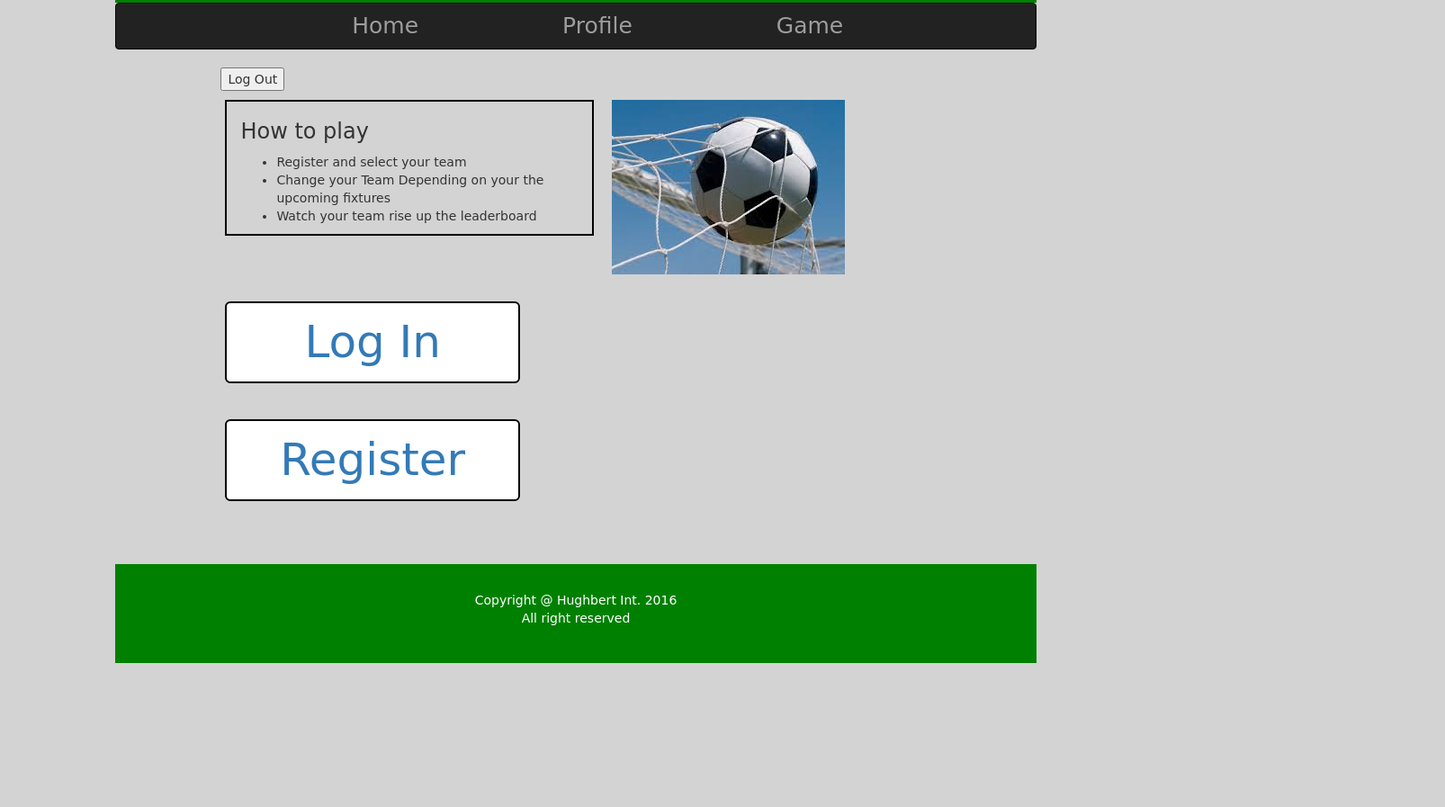
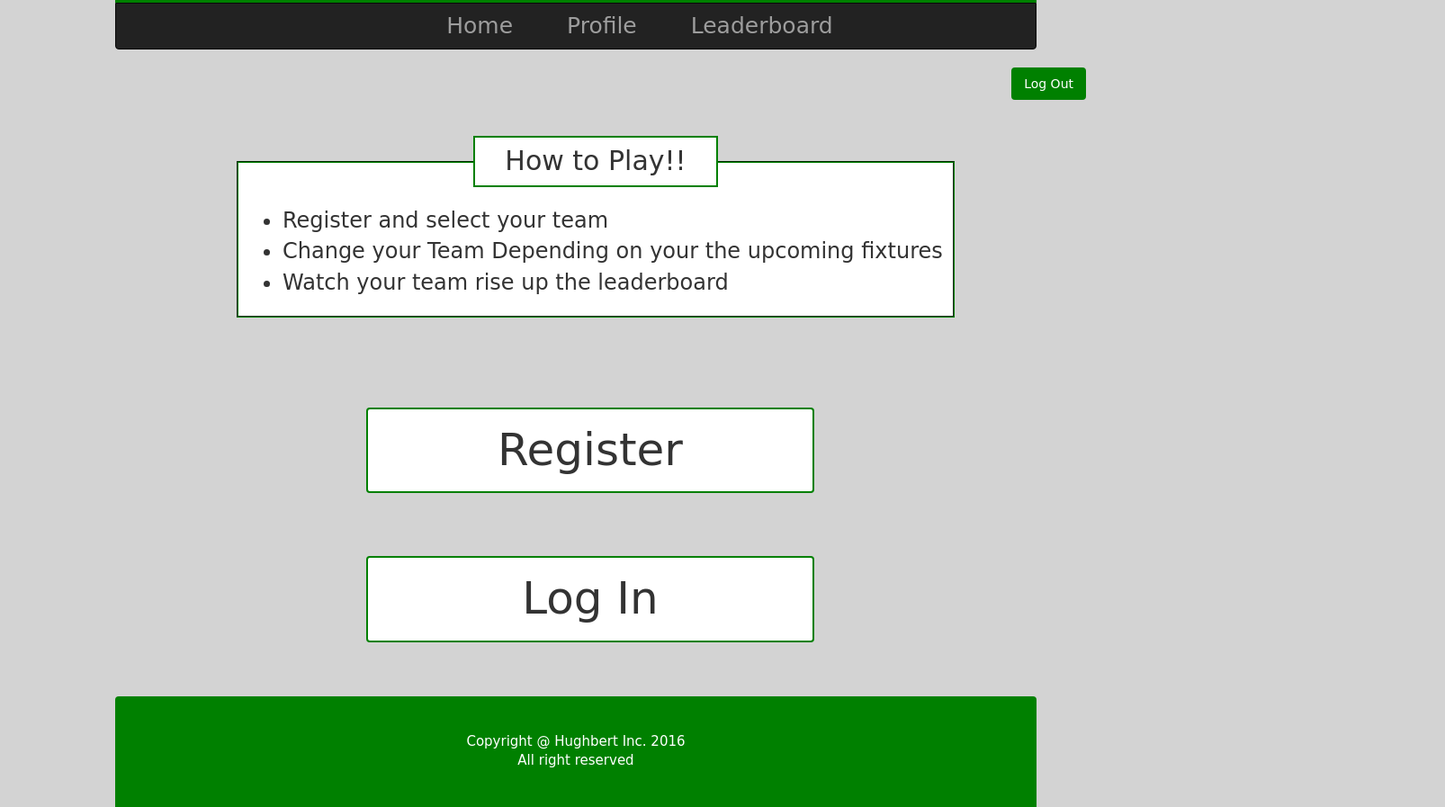
Before and after one commit to hughmcpartlan/hughmcpartlan.github.io, a website: page fantsy-5-aside/logged-in-home.html in a window 1280 px wide. Shown: the part 237-1134 px from the top of the page at 90% size, 1606 px wide, since content can reach past the window. Before the commit the page ends 974 px from the top, so only its background shows below. Drawn offline with nearby package versions, Linux system fonts and the light colour scheme.

Commit message:
log in complete

```diff
--- a/fantsy-5-aside/logged-in-home.html
+++ b/fantsy-5-aside/logged-in-home.html
@@ -2,35 +2,68 @@
 <html lang="en">
 <head>
 	<meta charset="UTF-8">
-
 	<title>Home</title>
 	<link rel="stylesheet" type="text/css" href="https://maxcdn.bootstrapcdn.com/bootstrap/3.3.7/css/bootstrap.min.css">
 	<style type="text/css">
-
 		body {
 			font-family: cursive;
 			width: 80%;
-			margin: 0 auto;
+			margin:0 auto;
+			font-size: 50px;
 			background-color: #d3d3d3;
-
 		}
 
 		nav {
 			font-size: 25px;
+			text-align: center;
+			/*margin: 0 auto;*/
+			padding: 0 30%;
+
 		}
 
-		header {
-			margin:0 auto;
-			width: 100%;
-
+		legend {
+			font-size: 30px;
+			background-color: white;
+			border: 2px solid green;
+			padding: 5px;
+			text-align: center;
+			width: 35%;
 		}
 		footer {
 			background-color: green;
-			color: white;
-			padding: 30px;
+			color:white;
+			text-align: center;
+			padding-top: 40px;
+			padding-bottom: 30px;
+			border-top-left-radius: 4px;
+			border-top-right-radius: 4px;
+			margin-bottom: 0 auto;
+			font-size: 15px;
+		}
 
-			margin:0 auto;
-			margin-top: 50px;
+		fieldset.howto-border {
+			border: 2px groove green;
+			width:70%;
+		    padding:0 9px;
+		    margin: 120px;
+		    background-color: white;
+		    font-size: 24px;
+		    padding-bottom: 10px;
+		    margin-top: 40px;
+		    margin-bottom: 40px;
+
+			}
+		legend.howto-border {
+			text-align: left;
+		}
+		h1 {
+			font-size: 40px;
+			text-decoration: none;
+			font-color: white;
+		}
+
+		img {
+			border:2px solid green;
 		}
 
 		.jumbotron a {
@@ -40,66 +73,74 @@
 		}
 
 
-		#howTo {
-			border: 2px solid black;
-			margin: 10px 20px;
+		.jumbotron {
+			background-color: green;
+			color: white;
+			text-align: center;
+			margin: 0 auto;
 		}
-		.head {
+		.navbar {
+			border-top-left-radius: 0px;
+			border-top-right-radius: 0px;
+		}
+		.nav>li {
+			margin-left: 30px;
+		}
+
+		.howImg {
+			border:2px solid red;
+		}
+
+
+
+		.container {
+			font-size: 25px;
+		}
+		.container.row {
+			margin: 30px 0;
+		}
+
+		.buttons {
 			text-align: center;
-			background-color: green;
-
-			color: white;
-			padding: 40px;
-			font-size: 50px;
-			margin:0 auto;
+			width: 90%;
+			margin: 0%;
 
 		}
 
-		#footPara {
-			text-align: center;
+		.buts {
+			width: 50%;
+			font-size: 50px;
+			margin: 35px auto;
+			border:2px solid green;
+
+
+			padding: 10px;
+
 		}
 
-		.butt {
-			width: 40%;
+		.log {
+			float: right;
+			border: 2px solid green;
+			background-color: green;
+			color:white;
+			margin-right: 76px;
 
-			margin: 20px; auto;
-			font-size: 50px;
-			color: white;
-			border:2px solid black;
 		}
-		.nav {
-			margin: 0px auto;
-		}
-		.container {
-			width: 80%;
-		}
-		#image {
-			margin: 10px;
-		}
-		.nav>li {
-
-			margin-left: 130px;
+		#but1 {
+			margin-bottom: 60px;
 		}
 
-		.jumbotron {
-			text-align: center;
-			background-color: green;
-			color: white;
-			margin-bottom:0;
+		#but2 {
+			margin-top: 60px;
 		}
 
-		.buttons {
-			border: 2px solid red;
-		}
 	</style>
-
 </head>
 <body>
 	<header>
-
 		<div class="jumbotron">
-			<h1><a href="logged-in-home.html">fantasy-5-aside</a></h1>
-
+			<div class="container">
+				<a href="index.html"><h1>fantasy-5-aside</h1></a>
 				<p>Where goals are all that matters!!!</p>
 
 			</div>
@@ -110,7 +151,7 @@
 				<ul class="nav navbar-nav navbar-just">
 					<li><a href="logged-in-home.html">Home</a></li>
 					<li><a href="profile.html">Profile</a></li>
-					<li><a href="leaderboard.html">Game</a></li>
+					<li><a href="leaderboard.html">Leaderboard</a></li>
 				</ul>
 			</div>
 		</nav>
@@ -118,39 +159,41 @@
 
 	<div class="container">
 		<div>
-			<button>Log Out</button>
+			<a href="index.html" type="submit" class="btn btn-default log">Log Out</a>
 		</div>
 
-		<div class="row">
-			<div id="howTo" class="col-md-6">
-				<h3>How to play</h3>
-				<ul>
-					<li>Register and select your team</li>
-					<li>Change your Team Depending on your the upcoming fixtures</li>
-					<li>Watch your team rise up the leaderboard</li>
-				</ul>
-			</div class="col-md-6">
+		<div class="row " >
+			<div class="col-md-12" class="howImg">
+				<form>
+					<fieldset class="howto-border">
+						<legend>How to Play!!</legend>
+						<ul>
+							<li>Register and select your team</li>
+							<li>Change your Team Depending on your the upcoming fixtures</li>
+							<li>Watch your team rise up the leaderboard</li>
+						</ul>
+					</fieldset>
+				</form>
+			</div>
 
-			<div id="image">
-				<img src="img/ball-in-net.jpeg">
-			</div>
 		</div>
 
-		<div>
-			<div class="row" class="buttons">
-				<button type="submit" class="btn btn-default butt btn-lg"><a href="log-in.html"> Log In</a></button>
+			<div class="row buttons">
+				<div class="col-md-12">
+					<a href="register.html" type="submit" class="btn btn-default buts" id="but2">Register</a>
+				</div>
+				<div class="col-md-12">
+					<a href="log-in.html" type="submit" class="btn btn-default buts" id="but1">Log In</a>
+				</div>
 			</div>
 
-			<div class="row" class="buttons">
-				<button type="submit" class="btn btn-default butt btn-lg"><a href="register.html"> Register</button>
-			</div>
-		</div>
+
+
 	</div>
 
 	<footer>
-		<p id="footPara">Copyright @ Hughbert Int. 2016 </br>All right reserved</p>
+		<p id="footPara">Copyright @ Hughbert Inc. 2016 </br>All right reserved</p>
 	</footer>
 </body>
-<script src="bower_components/bootstrap/dist/js/bootstrap.min.js"></script>
-<script type="text/javascript" src="'http//code.jquery.co/jquery.min.js"</script>
+<script src="https://code.jquery.com/jquery-2.0.3.min.js"></script>
 </html>
--- /dev/null
+++ b/fantsy-5-aside/register.json
@@ -0,0 +1 @@
+register.json
```
Also changed, not shown: fantsy-5-aside/index.html (+8 -10 lines), fantsy-5-aside/log-in.html (+33 -1 lines), fantsy-5-aside/profile.html (+25 -66 lines), fantsy-5-aside/register.html (+25 -6 lines).
